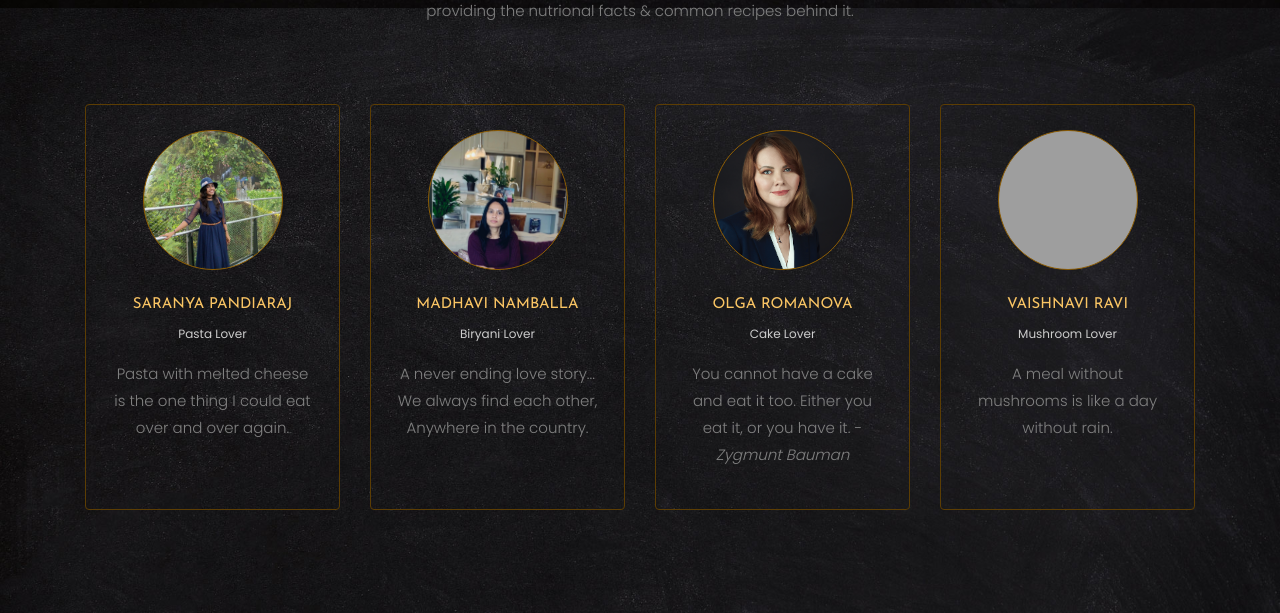
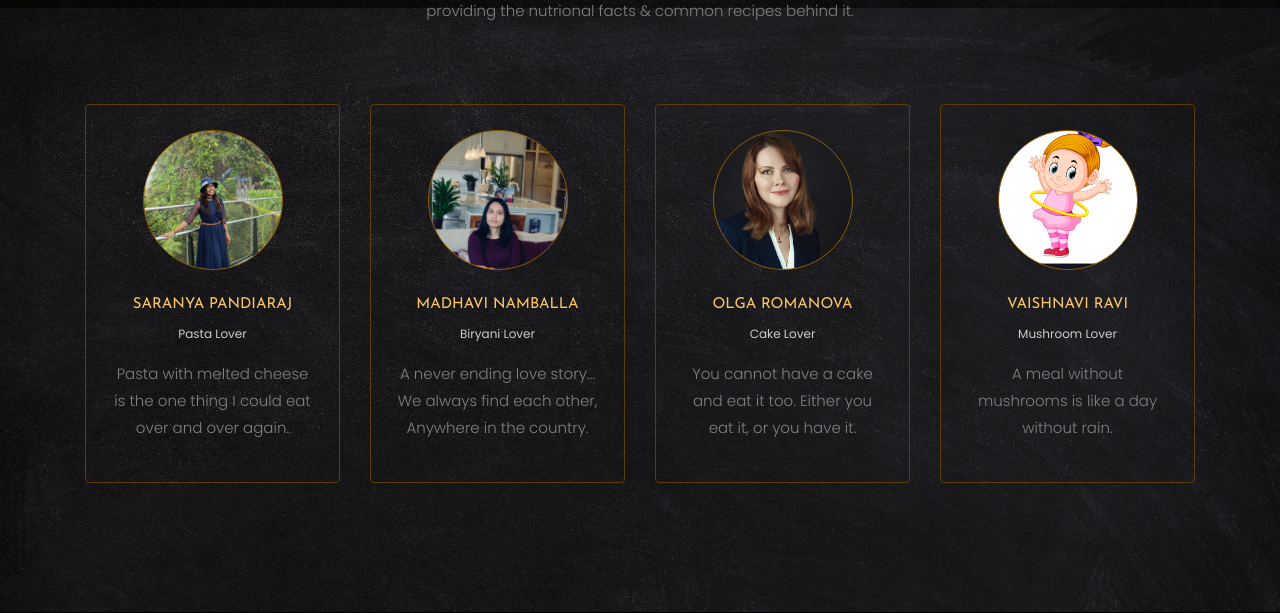
Before and after one commit to SaranyaPandiaraj/Know-Before-You-Eat, a Flask app: page / in a window 1280 px wide. Shown: the part 2552-3165 px from the top of the page. Run offline with Flask 2, Linux system fonts and the light colour scheme; some libraries are stand-ins or nearby versions; some web fonts are replaced; grey boxes are pictures that could not be loaded.

Commit message:
Final version

```diff
--- a/templates/Know_Before_You_Eat.html
+++ b/templates/Know_Before_You_Eat.html
@@ -284,7 +284,7 @@
       					<h3><a href="teacher-single.html">Olga Romanova</a></h3>
       					<span class="position">Cake Lover</span>
       					<div class="text">
-	        				<p>You cannot have a cake and eat it too. Either you eat it, or you have it. - <i> Zygmunt Bauman </i></p>
+	        				<p>You cannot have a cake and eat it too. Either you eat it, or you have it.</p>
 	        			</div>
       				</div>
         		</div>
```
Also changed, not shown: static/images/person_4.jpg (added).
